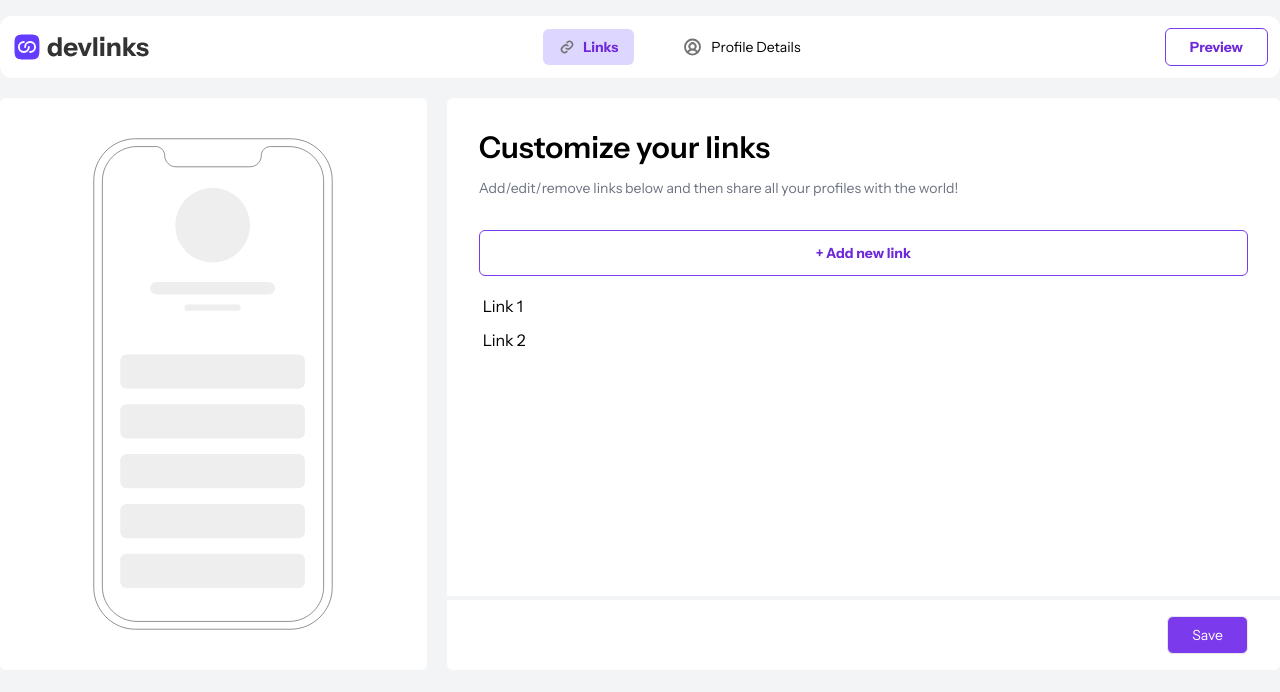
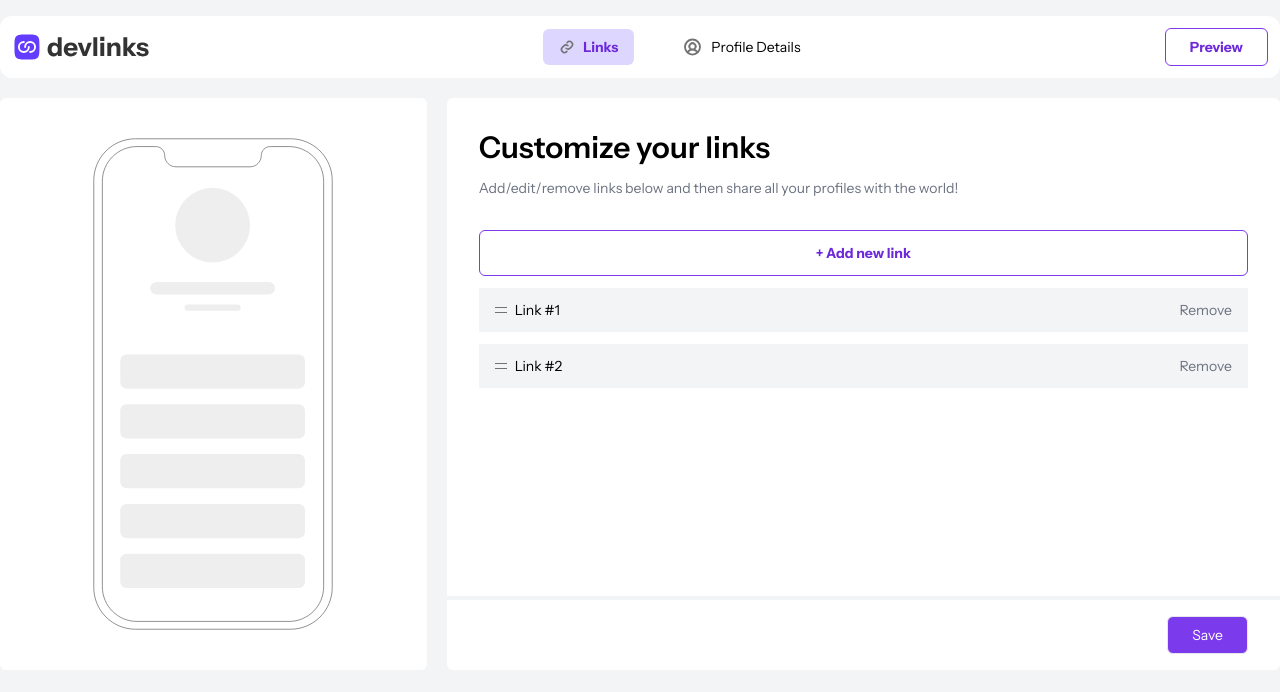
Before and after one commit to focuscw0w/linking-app, a Vue app: page / in a window 1280 px wide. Shown: the top 692 px of the page. Built offline with nearby package versions, Linux system fonts and the light colour scheme.

Commit message:
refactoring

```diff
--- a/src/components/Navigation/LinksItem.vue
+++ /dev/null
@@ -1,14 +0,0 @@
-<template>
-  <a class="active-link-default"
-     :class="[displayStore.currentComponent === props.linkName ? 'font-emphasized bg-violet-200 rounded-md' : '']">
-    <img :src="`/src/assets/icons/${props.linkName === 'Links' ? 'icon-link.svg' : 'icon-profile-details-header.svg'}`" alt="Link icon">
-    {{props.linkName === "Links" ? "Links" : "Profile Details"}}
-  </a>
-</template>
-
-<script setup>
-import {useToggleDisplayStore} from "../../store/toggleDisplay.js";
-
-const props = defineProps(["linkName"]);
-const displayStore = useToggleDisplayStore();
-</script>
--- a/src/components/Navigation/Navigation.vue
+++ b/src/components/Navigation/Navigation.vue
@@ -4,7 +4,7 @@
     <div class="flex gap-8">
       <LinksItem v-for="item in displayStore.navigationItems" :key="item.id"
                  @click="displayStore.toggleDisplay(item.name)"
-                 :linkName="item.name"
+                 :name="item.name"
       />
     </div>
     <button
@@ -16,7 +16,7 @@
 
 <script setup>
 import {useToggleDisplayStore} from "../../store/toggleDisplay.js";
-import LinksItem from "./LinksItem.vue";
+import LinksItem from "./NavigationItem.vue";
 
 const displayStore = useToggleDisplayStore();
 </script>
--- /dev/null
+++ b/src/components/Navigation/NavigationItem.vue
@@ -0,0 +1,27 @@
+<template>
+  <a class="active-link-default"
+     :class="className">
+    <img :src="`/src/assets/icons/${iconName}`" alt="Link icon">
+    {{navigationLinkName}}
+  </a>
+</template>
+
+<script setup>
+import {useToggleDisplayStore} from "../../store/toggleDisplay.js";
+import {computed} from "vue";
+
+const props = defineProps(["name"]);
+const displayStore = useToggleDisplayStore();
+
+const iconName = computed(() => {
+  return props.name === "Links" ? "icon-link.svg" : "icon-profile-details-header.svg";
+});
+
+const navigationLinkName = computed(() => {
+  return props.name === "Links" ? "Links" : "Profile Details";
+});
+
+const className = computed(() => {
+  return displayStore.currentComponent === props.name ? 'font-emphasized bg-violet-200 rounded-md' : '';
+});
+</script>
--- a/src/components/ToggleDisplay/Links/Link.vue
+++ b/src/components/ToggleDisplay/Links/Link.vue
@@ -1,9 +1,18 @@
 <template>
-  <div class="pt-1.5 px-1">
-    <p>Link {{props.linkData.order}}</p>
+  <div class="py-3 px-4 mb-2 bg-gray-100">
+    <div class="flex justify-between items-center">
+      <div class="flex gap-2">
+        <img src="@/assets/icons/icon-drag-and-drop.svg" alt="drag and drop">
+        <p class="text-sm">Link #{{ props.order }}</p>
+      </div>
+      <p class="page-description cursor-pointer" @click="userLinksStore.removeUserLink(props.id)">Remove</p>
+    </div>
   </div>
 </template>
 
 <script setup>
-  const props = defineProps(["linkData"]);
+import {useUserLinksStore} from "../../../store/userLinks.js";
+
+const props = defineProps(["order", "id"]);
+const userLinksStore = useUserLinksStore();
 </script>
--- a/src/components/ToggleDisplay/Links/Links.vue
+++ b/src/components/ToggleDisplay/Links/Links.vue
@@ -7,7 +7,8 @@
         <p class="page-description">Add/edit/remove links below and then share all your profiles with the world!</p>
         <button class="button-bordered mt-8 w-full">+ Add new link</button>
         <div class="flex flex-col gap-1 mt-3">
-          <Link v-for="Link in userLinks" :key="Link.id" :linkData="Link"/>
+          <Link v-for="Link in userLinksStore.userLinks" :key="Link.id" :order="Link.order"
+                :id="Link.id"/>
         </div>
       </div>
       <Footer class="self-end"/>
@@ -18,21 +19,8 @@
 <script setup>
 import Preview from "../Preview.vue";
 import Footer from "../Footer.vue";
-import {ref} from "vue";
 import Link from "../Links/Link.vue";
+import {useUserLinksStore} from "../../../store/userLinks.js";
 
-const userLinks = ref([
-  {
-    id: 0,
-    order: 1,
-    platform: "GitHub",
-    link: "https://www.github.com"
-  },
-  {
-    id: 1,
-    order: 2,
-    platform: "YouTube",
-    link: "https://www.youtube.com"
-  },
-]);
+const userLinksStore = useUserLinksStore();
 </script>
--- /dev/null
+++ b/src/store/userLinks.js
@@ -0,0 +1,27 @@
+import {defineStore} from 'pinia'
+import {ref, shallowRef} from "vue";
+
+export const useUserLinksStore = defineStore('userLinkStore', () => {
+    // STORE
+    const userLinks = ref([
+        {
+            id: 0,
+            order: 1,
+            platform: "GitHub",
+            link: "https://www.github.com"
+        },
+        {
+            id: 1,
+            order: 2,
+            platform: "YouTube",
+            link: "https://www.youtube.com"
+        },
+    ]);
+
+    // ACTIONS
+    const removeUserLink = (id) => {
+        userLinks.value = userLinks.value.filter(userLink => userLink.id !== id);
+    }
+
+    return {userLinks, removeUserLink}
+})
```
Also changed, not shown: src/assets/icons/icon-drag-and-drop.svg (added).
